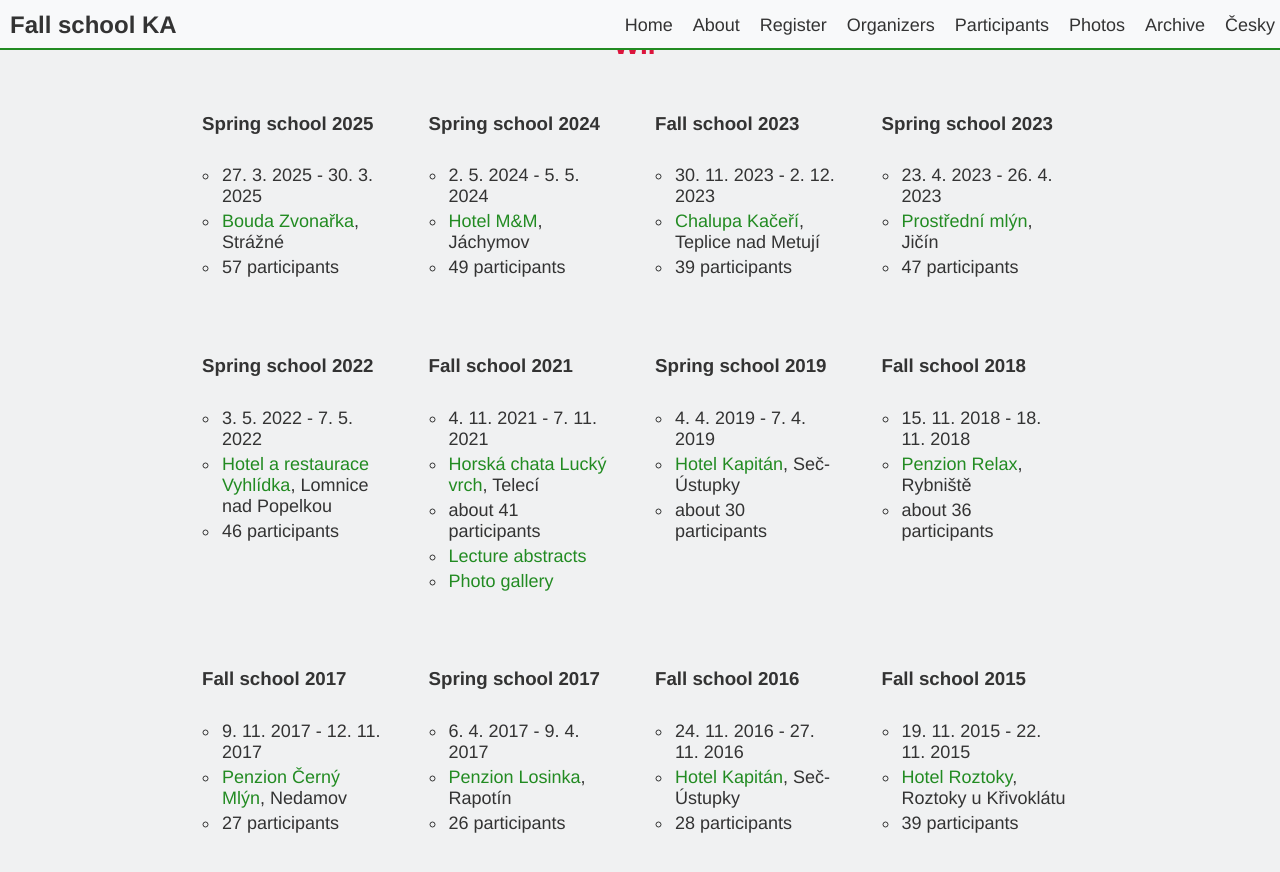
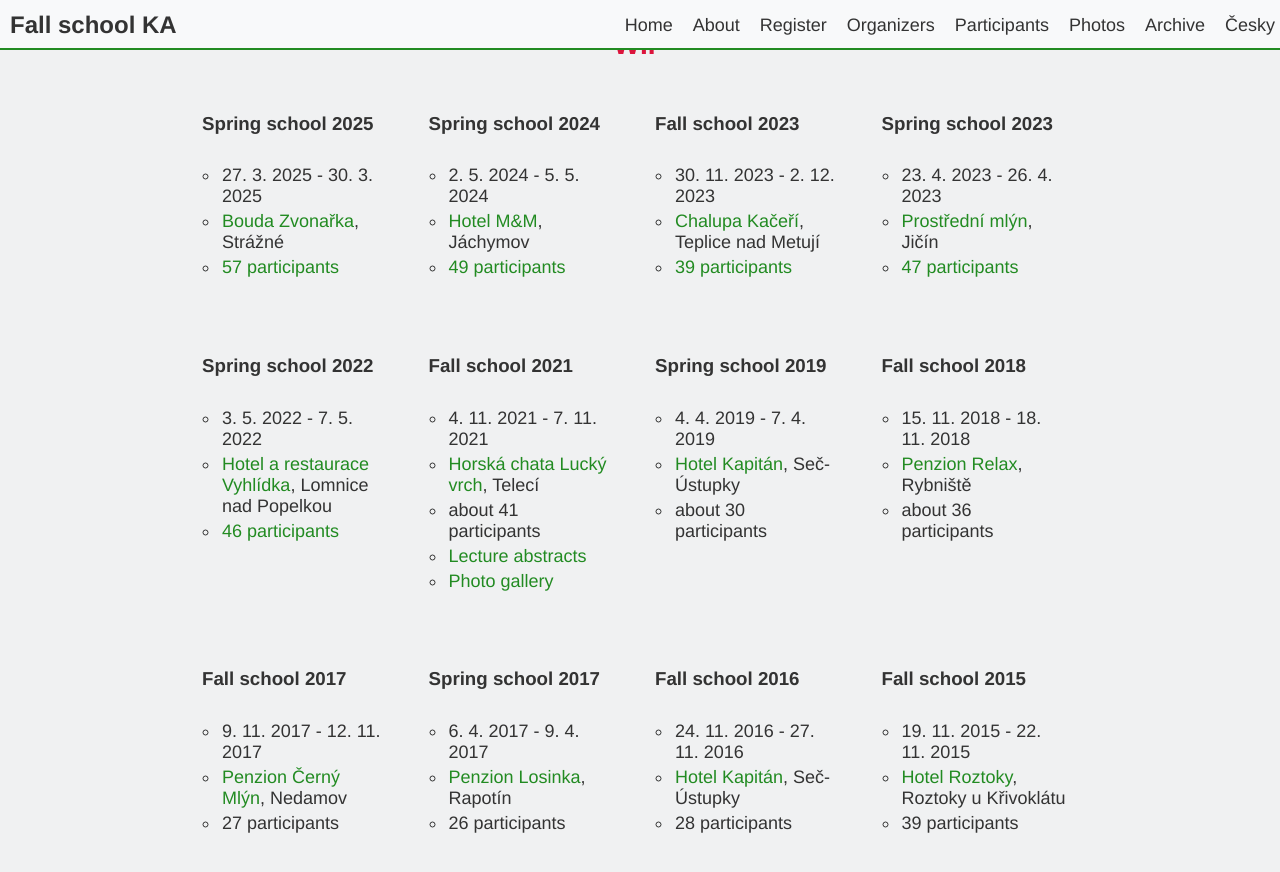
Before and after one commit to ondrachwiedziuk/skolavprirodenew, a Jekyll site: the page built from en.md, in a window 1280 px wide and 900 px high, scrolled down 5564 px. Shown: the top 872 px of the window. Built offline with Jekyll 4.4.1, drawn with Linux system fonts in a browser that asks for light colours.

Commit message:
fix archive links

```diff
--- a/_includes/archiv.html
+++ b/_includes/archiv.html
@@ -34,23 +34,27 @@
 							</li>
 					{%- if page.lang == "cs" %}
 							<li>
-								{%- if a.guest_list -%}<a href="{{- a.guest_list -}}">{%- endif -%}
+								{%- if a.guest_list -%}<a href="{{- a.guest_list | relative_url -}}">{%- endif -%}
 								{{- a.attendies | replace: "~", "asi " }} účastníků
 								{%- if a.guest_list -%}</a>{%- endif -%}
 							</li>
 						{% if a.abstracts_link -%}
-							<li><a href="{{- a.abstracts_link -}}">Abstrakty prezentací</a></li>
+							<li><a href="{{- a.abstracts_link | relative_url -}}">Abstrakty prezentací</a></li>
 						{% endif %}
 						{% if a.photo_link -%}
-							<li><a href="{{- a.photo_link -}}">Foto galerie</a></li>
+							<li><a href="{{- a.photo_link | relative_url -}}">Foto galerie</a></li>
 						{% endif %}
 					{% else %}
-							<li>{{- a.attendies | replace: "~", "about " }} participants</li>
+							<li>
+								{%- if a.guest_list -%}<a href="{{- a.guest_list | relative_url -}}">{%- endif -%}
+								{{- a.attendies | replace: "~", "about " }} participants
+								{%- if a.guest_list -%}</a>{%- endif -%}
+							</li>
 						{% if a.abstracts_link -%}
-							<li><a href="{{- a.abstracts_link -}}">Lecture abstracts</a></li>
+							<li><a href="{{- a.abstracts_link | relative_url -}}">Lecture abstracts</a></li>
 						{% endif %}
 						{% if a.photo_link -%}
-							<li><a href="{{- a.photo_link -}}">Photo gallery</a></li>
+							<li><a href="{{- a.photo_link | relative_url -}}">Photo gallery</a></li>
 						{% endif %}
 					{% endif %}
 						</ul>
```
